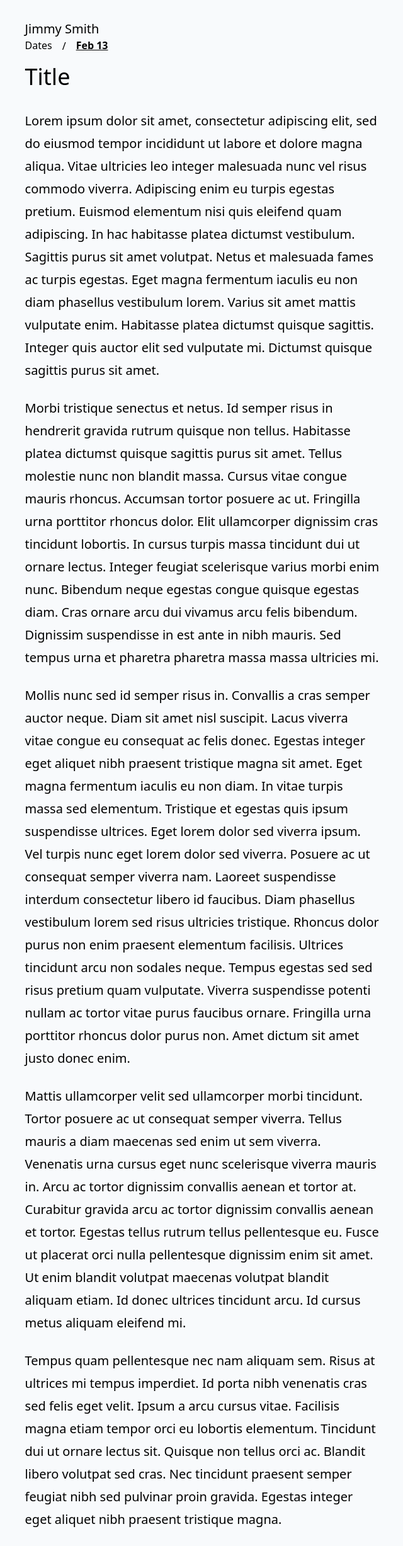
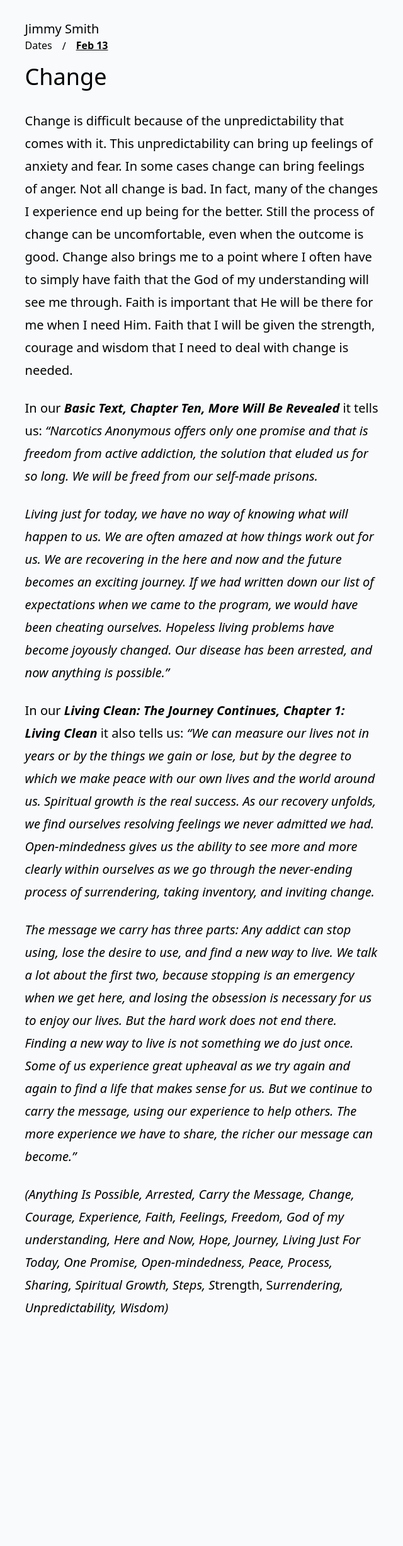
Before and after one commit to gregrossdev/jimmy-smith, an Astro site: page /date/02/13 in a window 1280 px wide. Shown: the whole page at 63% size, without its empty margins (319-959 px from the left). After the commit the page ends 2118 px from the top, so only its background shows below. Built offline with nearby package versions, Linux system fonts and the light colour scheme; Astro itself is replaced by a stand-in of ours.

Commit message:
Update Febuary “13”

```diff
--- a/src/pages/date/02/13.md
+++ b/src/pages/date/02/13.md
@@ -1,15 +1,16 @@
 ---
-layout: "../../../layouts/BasePost.astro"
-title: "Title"
-date: "Feb 13"
+layout: ../../../layouts/BasePost.astro
+date: Feb 13
+title: Change
 ---
+Change is difficult because of the unpredictability that comes with it. This unpredictability can bring up feelings of anxiety and fear. In some cases change can bring feelings of anger. Not all change is bad. In fact, many of the changes I experience end up being for the better. Still the process of change can be uncomfortable, even when the outcome is good. Change also brings me to a point where I often have to simply have faith that the God of my understanding will see me through. Faith is important that He will be there for me when I need Him. Faith that I will be given the strength, courage and wisdom that I need to deal with change is needed.
 
-Lorem ipsum dolor sit amet, consectetur adipiscing elit, sed do eiusmod tempor incididunt ut labore et dolore magna aliqua. Vitae ultricies leo integer malesuada nunc vel risus commodo viverra. Adipiscing enim eu turpis egestas pretium. Euismod elementum nisi quis eleifend quam adipiscing. In hac habitasse platea dictumst vestibulum. Sagittis purus sit amet volutpat. Netus et malesuada fames ac turpis egestas. Eget magna fermentum iaculis eu non diam phasellus vestibulum lorem. Varius sit amet mattis vulputate enim. Habitasse platea dictumst quisque sagittis. Integer quis auctor elit sed vulputate mi. Dictumst quisque sagittis purus sit amet.
+In our ***Basic Text, Chapter Ten, More Will Be Revealed*** it tells us: *“Narcotics Anonymous offers only one promise and that is freedom from active addiction, the solution that eluded us for so long. We will be freed from our self-made prisons.*
 
-Morbi tristique senectus et netus. Id semper risus in hendrerit gravida rutrum quisque non tellus. Habitasse platea dictumst quisque sagittis purus sit amet. Tellus molestie nunc non blandit massa. Cursus vitae congue mauris rhoncus. Accumsan tortor posuere ac ut. Fringilla urna porttitor rhoncus dolor. Elit ullamcorper dignissim cras tincidunt lobortis. In cursus turpis massa tincidunt dui ut ornare lectus. Integer feugiat scelerisque varius morbi enim nunc. Bibendum neque egestas congue quisque egestas diam. Cras ornare arcu dui vivamus arcu felis bibendum. Dignissim suspendisse in est ante in nibh mauris. Sed tempus urna et pharetra pharetra massa massa ultricies mi.
+*Living just for today, we have no way of knowing what will happen to us. We are often amazed at how things work out for us. We are recovering in the here and now and the future becomes an exciting journey. If we had written down our list of expectations when we came to the program, we would have been cheating ourselves. Hopeless living problems have become joyously changed. Our disease has been arrested, and now anything is possible.”*
 
-Mollis nunc sed id semper risus in. Convallis a cras semper auctor neque. Diam sit amet nisl suscipit. Lacus viverra vitae congue eu consequat ac felis donec. Egestas integer eget aliquet nibh praesent tristique magna sit amet. Eget magna fermentum iaculis eu non diam. In vitae turpis massa sed elementum. Tristique et egestas quis ipsum suspendisse ultrices. Eget lorem dolor sed viverra ipsum. Vel turpis nunc eget lorem dolor sed viverra. Posuere ac ut consequat semper viverra nam. Laoreet suspendisse interdum consectetur libero id faucibus. Diam phasellus vestibulum lorem sed risus ultricies tristique. Rhoncus dolor purus non enim praesent elementum facilisis. Ultrices tincidunt arcu non sodales neque. Tempus egestas sed sed risus pretium quam vulputate. Viverra suspendisse potenti nullam ac tortor vitae purus faucibus ornare. Fringilla urna porttitor rhoncus dolor purus non. Amet dictum sit amet justo donec enim.
+In our ***Living Clean: The Journey Continues, Chapter 1: Living Clean*** it also tells us: *“We can measure our lives not in years or by the things we gain or lose, but by the degree to which we make peace with our own lives and the world around us. Spiritual growth is the real success. As our recovery unfolds, we find ourselves resolving feelings we never admitted we had. Open-mindedness gives us the ability to see more and more clearly within ourselves as we go through the never-ending process of surrendering, taking inventory, and inviting change.*
 
-Mattis ullamcorper velit sed ullamcorper morbi tincidunt. Tortor posuere ac ut consequat semper viverra. Tellus mauris a diam maecenas sed enim ut sem viverra. Venenatis urna cursus eget nunc scelerisque viverra mauris in. Arcu ac tortor dignissim convallis aenean et tortor at. Curabitur gravida arcu ac tortor dignissim convallis aenean et tortor. Egestas tellus rutrum tellus pellentesque eu. Fusce ut placerat orci nulla pellentesque dignissim enim sit amet. Ut enim blandit volutpat maecenas volutpat blandit aliquam etiam. Id donec ultrices tincidunt arcu. Id cursus metus aliquam eleifend mi.
+*The message we carry has three parts: Any addict can stop using, lose the desire to use, and find a new way to live. We talk a lot about the first two, because stopping is an emergency when we get here, and losing the obsession is necessary for us to enjoy our lives. But the hard work does not end there. Finding a new way to live is not something we do just once. Some of us experience great upheaval as we try again and again to find a life that makes sense for us. But we continue to carry the message, using our experience to help others. The more experience we have to share, the richer our message can become.”*
 
-Tempus quam pellentesque nec nam aliquam sem. Risus at ultrices mi tempus imperdiet. Id porta nibh venenatis cras sed felis eget velit. Ipsum a arcu cursus vitae. Facilisis magna etiam tempor orci eu lobortis elementum. Tincidunt dui ut ornare lectus sit. Quisque non tellus orci ac. Blandit libero volutpat sed cras. Nec tincidunt praesent semper feugiat nibh sed pulvinar proin gravida. Egestas integer eget aliquet nibh praesent tristique magna.
+*(Anything Is Possible, Arrested, Carry the Message, Change, Courage, Experience, Faith, Feelings, Freedom, God of my understanding, Here and Now, Hope, Journey, Living Just For Today, One Promise, Open-mindedness, Peace, Process, Sharing, Spiritual Growth, Steps, S*trength, S*urrendering, Unpredictability, Wisdom)*
```
